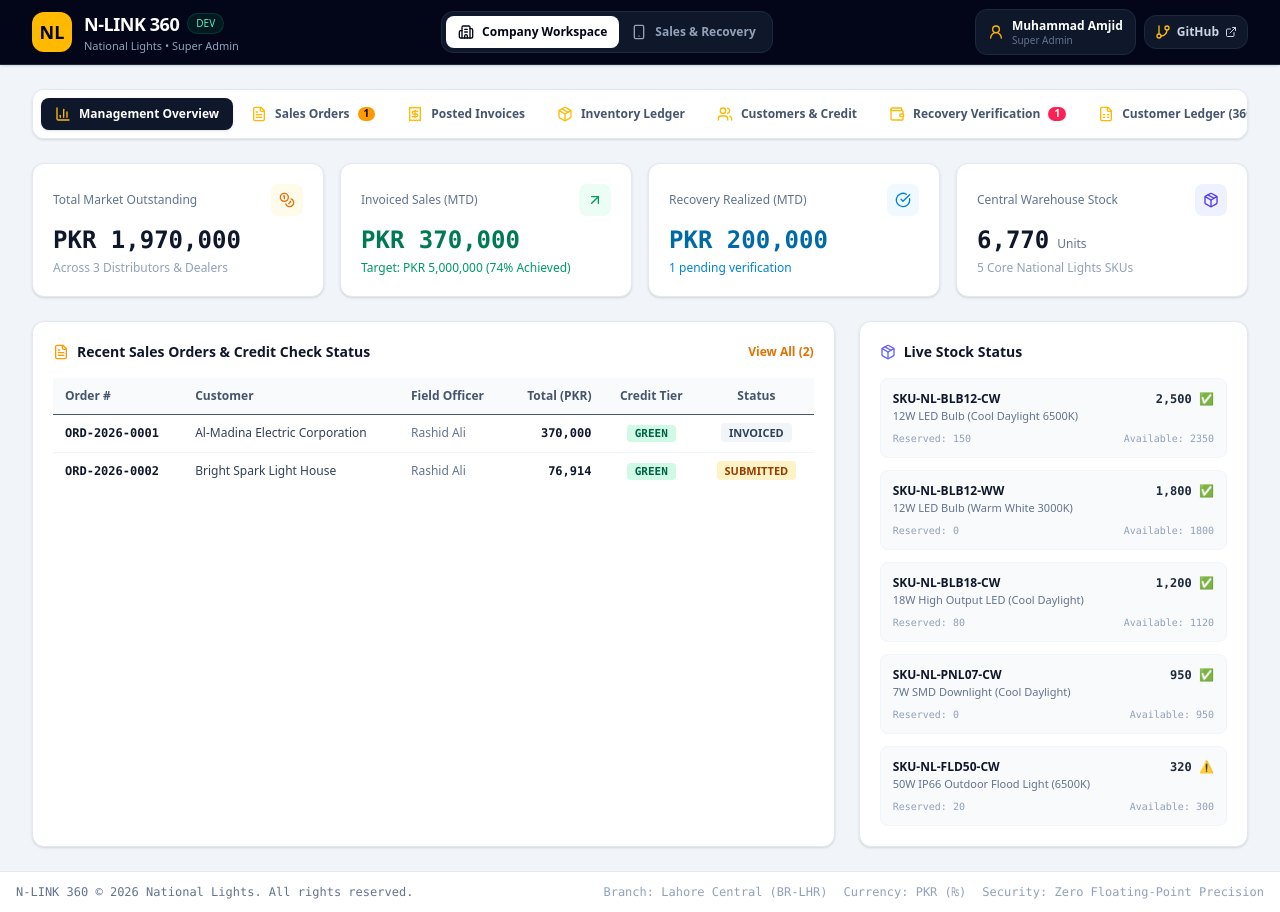
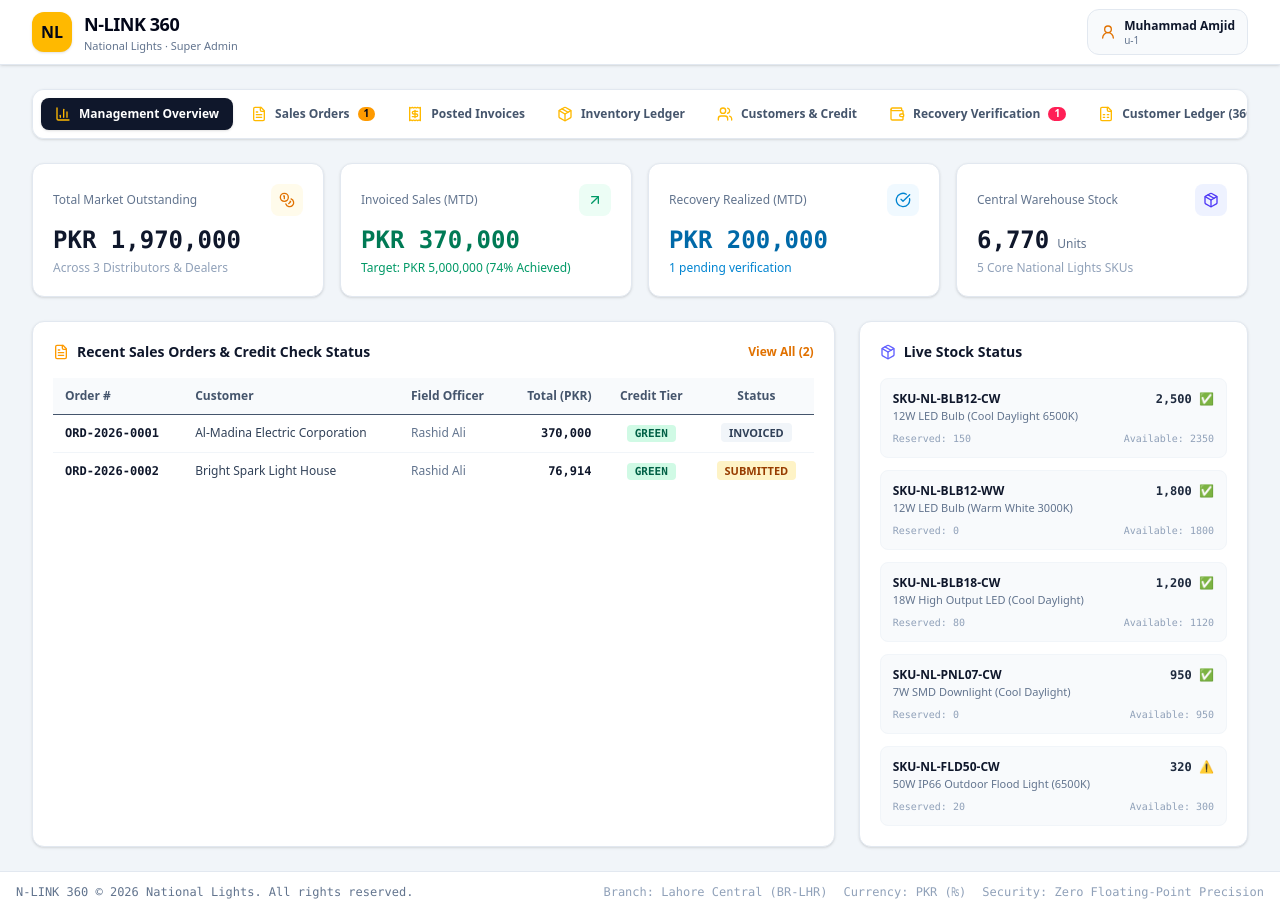
Before and after one commit to AmjidOfficial/N-LINK360, a React (Vite) app: page / in a window 1280 px wide. Built offline with nearby package versions, Linux system fonts and the light colour scheme.

Commit message:
refactor: remove production role and app switchers from header

```diff
--- a/src/components/Header.tsx
+++ b/src/components/Header.tsx
@@ -1,22 +1,19 @@
 /**
  * @license
  * SPDX-License-Identifier: Apache-2.0
- * N-LINK 360 - Calm, role-based application header
+ * N-LINK 360 - National Lights role-based workspace header
  */
 
 import React from 'react';
-import { Building2, ExternalLink, GitBranch, Smartphone, UserRound } from 'lucide-react';
-import { User, UserRole } from '../types';
+import { LogOut, UserRound } from 'lucide-react';
+import { User } from '../types';
 
 interface HeaderProps {
-  activeApp: 'PORTAL' | 'MOBILE_APP' | 'DOCS' | 'VALIDATOR';
-  setActiveApp: (app: 'PORTAL' | 'MOBILE_APP' | 'DOCS' | 'VALIDATOR') => void;
   currentUser: User;
-  onRoleChange?: (role: UserRole) => void;
-  users?: User[];
+  onSignOut?: () => void;
 }
 
-const roleLabel: Record<UserRole, string> = {
+const roleLabel: Record<User['role'], string> = {
   SUPER_ADMIN: 'Super Admin',
   MANAGEMENT: 'Management',
   FACTORY_MANAGER: 'Factory In-Charge',
@@ -27,51 +24,31 @@ const roleLabel: Record<UserRole, string> = {
   DISPATCH_OFFICER: 'Dispatch & Logistics',
 };
 
-export const Header: React.FC<HeaderProps> = ({ activeApp, setActiveApp, currentUser }) => {
-  const isField = currentUser.role === 'SALES_RECOVERY';
-
-  return (
-    <header className="sticky top-0 z-50 bg-slate-950 text-white border-b border-slate-800 shadow-sm">
-      <div className="max-w-7xl mx-auto px-4 sm:px-6 lg:px-8">
-        <div className="min-h-16 flex items-center justify-between gap-4">
-          <div className="flex items-center gap-3 min-w-0">
-            <div className="h-10 w-10 shrink-0 rounded-xl bg-amber-400 flex items-center justify-center text-slate-950 font-black text-lg">NL</div>
+export const Header: React.FC<HeaderProps> = ({ currentUser, onSignOut }) => (
+  <header className="sticky top-0 z-50 border-b border-slate-200 bg-white/95 shadow-sm backdrop-blur">
+    <div className="mx-auto flex min-h-16 w-full max-w-7xl items-center justify-between gap-3 px-4 sm:px-6 lg:px-8">
+      <div className="flex min-w-0 items-center gap-3">
+        <div className="flex h-10 w-10 shrink-0 items-center justify-center rounded-xl bg-amber-400 font-black text-slate-950 shadow-sm">NL</div>
         <div className="min-w-0">
-              <div className="flex items-center gap-2">
-                <span className="text-base sm:text-lg font-bold tracking-tight">N-LINK 360</span>
-                <span className="hidden sm:inline text-[10px] px-2 py-0.5 rounded-full bg-emerald-500/10 text-emerald-300 border border-emerald-500/20">DEV</span>
-              </div>
-              <p className="text-[11px] text-slate-400 truncate">National Lights • {roleLabel[currentUser.role]}</p>
+          <div className="truncate text-base font-bold tracking-tight text-slate-950 sm:text-lg">N-LINK 360</div>
+          <p className="truncate text-[11px] text-slate-500">National Lights · {roleLabel[currentUser.role]}</p>
         </div>
       </div>
-
-          <div className="hidden sm:flex items-center bg-slate-900 p-1 rounded-xl border border-slate-800">
-            {!isField && (
-              <button onClick={() => setActiveApp('PORTAL')} className={`flex items-center gap-2 px-3 py-2 rounded-lg text-xs font-semibold transition ${activeApp === 'PORTAL' ? 'bg-white text-slate-950' : 'text-slate-400 hover:text-white'}`}>
-                <Building2 className="w-4 h-4" /> Company Workspace
+      <div className="flex shrink-0 items-center gap-2">
+        <div className="hidden items-center gap-2 rounded-xl border border-slate-200 bg-slate-50 px-3 py-2 md:flex">
+          <UserRound className="h-4 w-4 text-amber-600" />
+          <div className="leading-tight">
+            <div className="text-xs font-semibold text-slate-900">{currentUser.fullName}</div>
+            <div className="text-[10px] text-slate-500">{currentUser.id}</div>
+          </div>
+        </div>
+        {onSignOut && (
+          <button onClick={onSignOut} className="flex items-center gap-1.5 rounded-xl border border-slate-200 px-2.5 py-2 text-xs font-semibold text-slate-600 hover:bg-slate-50" title="Sign out">
+            <LogOut className="h-4 w-4" />
+            <span className="hidden sm:inline">Sign out</span>
           </button>
         )}
-            <button onClick={() => setActiveApp('MOBILE_APP')} className={`flex items-center gap-2 px-3 py-2 rounded-lg text-xs font-semibold transition ${activeApp === 'MOBILE_APP' ? 'bg-amber-400 text-slate-950' : 'text-slate-400 hover:text-white'}`}>
-              <Smartphone className="w-4 h-4" /> Sales & Recovery
-            </button>
-          </div>
-
-          <div className="flex items-center gap-2 shrink-0">
-            <div className="hidden md:flex items-center gap-2 px-3 py-2 rounded-xl bg-slate-900 border border-slate-800">
-              <UserRound className="w-4 h-4 text-amber-400" />
-              <div className="leading-tight">
-                <div className="text-xs font-semibold text-white">{currentUser.fullName}</div>
-                <div className="text-[10px] text-slate-500">{roleLabel[currentUser.role]}</div>
-              </div>
-            </div>
-            <a href="https://github.com/AmjidOfficial/N-LINK360" target="_blank" rel="noopener noreferrer" className="flex items-center gap-1.5 px-2.5 py-2 rounded-xl text-xs font-semibold bg-slate-900 text-slate-300 hover:text-white border border-slate-800" title="Open N-LINK 360 GitHub repository">
-              <GitBranch className="w-4 h-4 text-amber-400" />
-              <span className="hidden lg:inline">GitHub</span>
-              <ExternalLink className="w-3 h-3" />
-            </a>
-          </div>
       </div>
     </div>
   </header>
 );
-};
```
Lines whose indentation alone changed are shown as unchanged.
